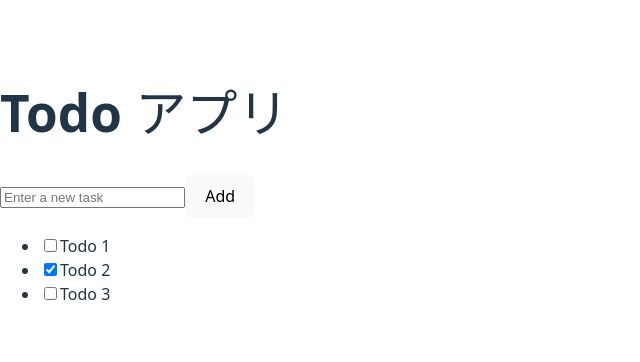
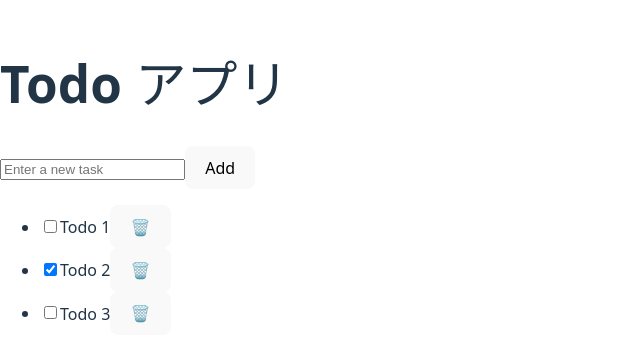
Before and after one commit to tokechan/todo-app-ts-ver, a React (Vite) app: page / in a window 1280 px wide. Shown: the part 214-576 px from the top of the page, without its empty margins (0-640 px from the left). Built offline with nearby package versions, Linux system fonts and the light colour scheme.

Commit message:
Add: delete box

```diff
--- a/src/App.tsx
+++ b/src/App.tsx
@@ -38,12 +38,18 @@
   };
 
 
+  //Todoを削除する処理
+  const deleteTodo = (id: number) => {
+    setTodos((prevTodos) => prevTodos.filter((todo)  => todo.id !== id));
+  };
+
+
 
   return (
     <div>
       <h1>Todo アプリ</h1>
 
-      {/* Todoリストの表示 */}
+      {/* 入力フィールドと追加ボタン */}
       <div>
         <input
           type="text"
@@ -64,6 +70,8 @@
             onChange={() => toggleTodo(todo.id)}
             />
             {todo.text}
+            {/* 削除ボタン */}
+            <button onClick={() => deleteTodo(todo.id)}>🗑️ </button>
           </li>
         ))}
       </ul>
```
